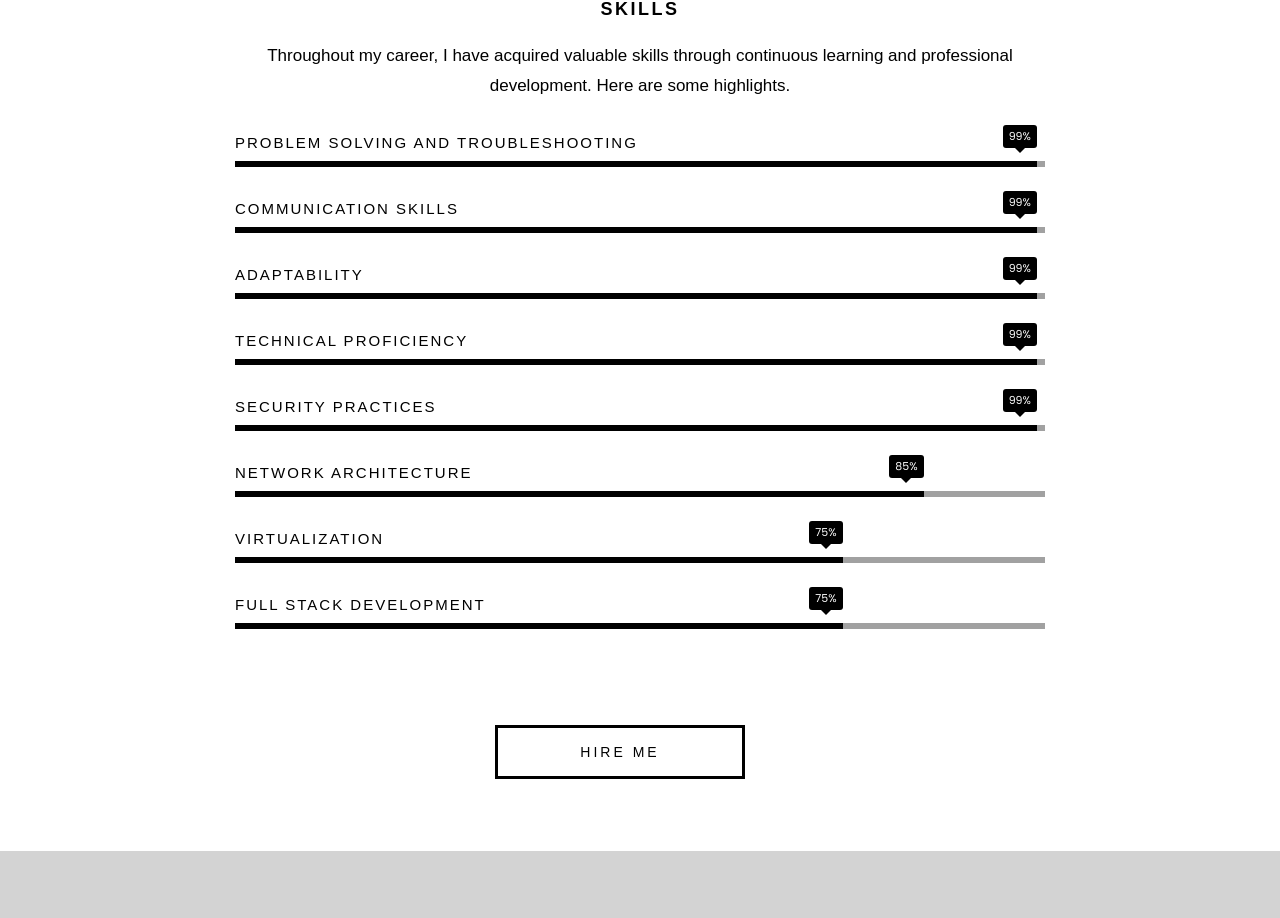
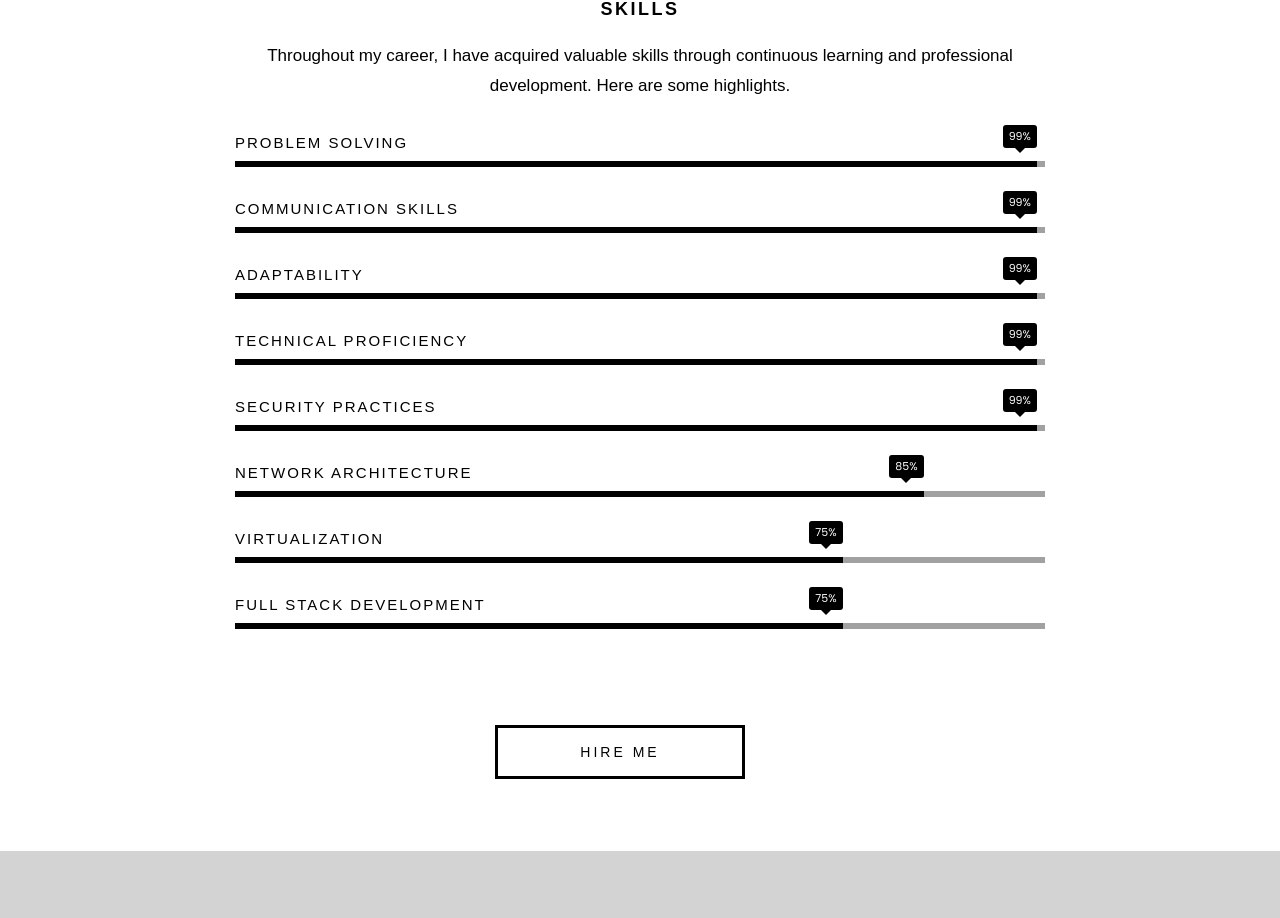
Before and after one commit to doubleangels/html, a React (Vite) app: page / in a window 1280 px wide. Shown: the part 1899-2817 px from the top of the page. Built offline with nearby package versions, Linux system fonts and the light colour scheme; no server answers.

Commit message:
Updated skills

```diff
--- a/src/components/About.tsx
+++ b/src/components/About.tsx
@@ -131,7 +131,7 @@ export default function About() {
                         <ul className="skill-bars">
                             <li>
                                 <div className="progress percent99"><span>99%</span></div>
-                                <strong className="resize-strong">Problem Solving and Troubleshooting</strong>
+                                <strong className="resize-strong">Problem Solving</strong>
                             </li>
                             <li>
                                 <div className="progress percent99"><span>99%</span></div>
```
